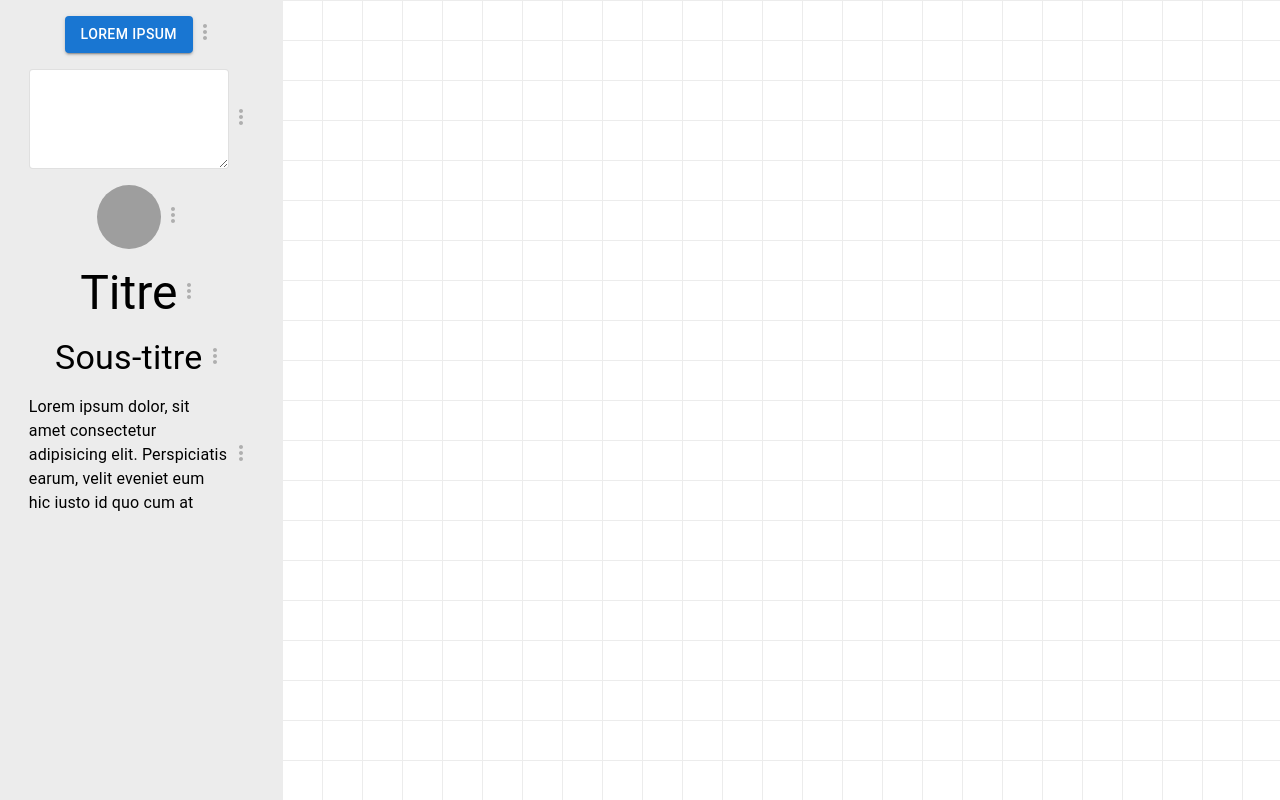
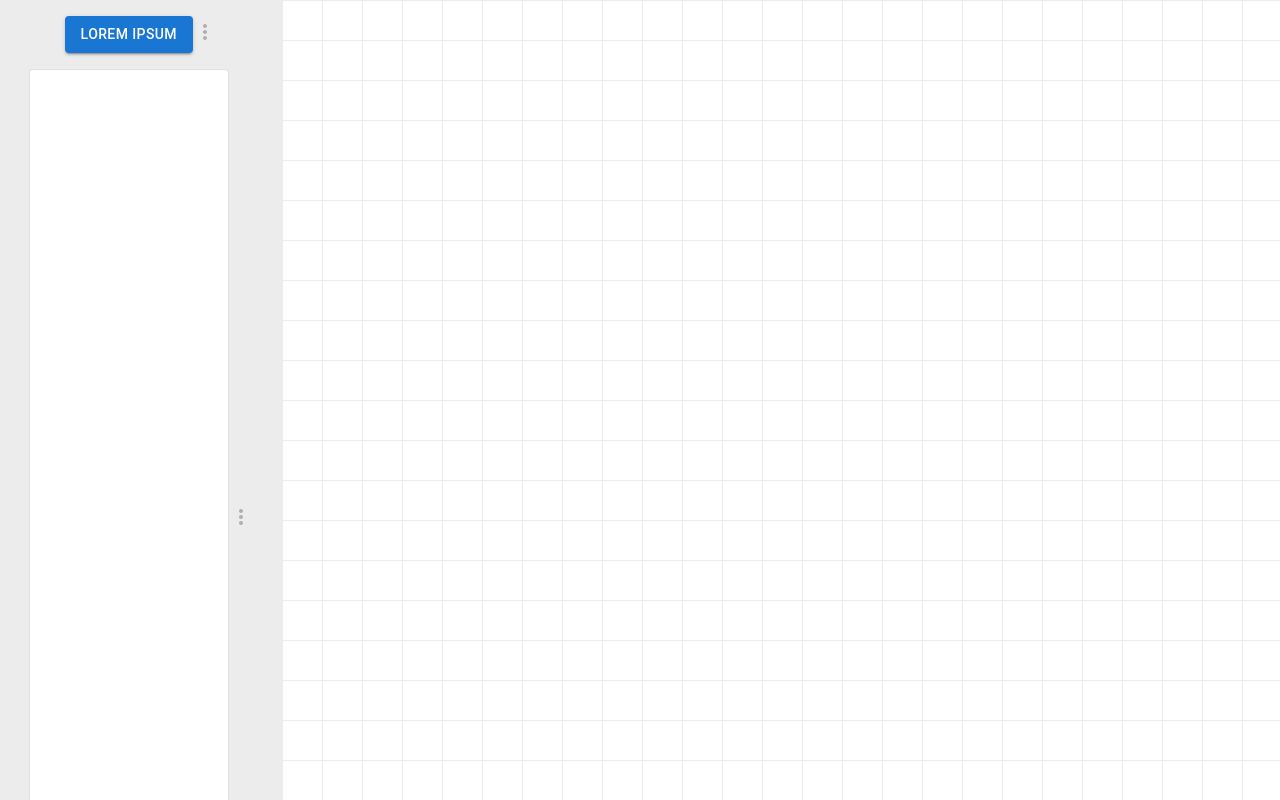
Before and after one commit to YannisAd/Moque-up, a React (Vite) app in the folder moque-up/: page /game in a window 1280 px wide. Built offline with nearby package versions, Linux system fonts and the light colour scheme; grey boxes are pictures that could not be loaded; a web font is replaced by a local one.

Commit message:
scroll tests

```diff
--- a/moque-up/src/components/Droppable.jsx
+++ b/moque-up/src/components/Droppable.jsx
@@ -11,7 +11,12 @@ export function Droppable(props) {
     };
 
     return (
-        <div ref={setNodeRef} style={style} className={props.name}>
+        <div
+            ref={setNodeRef}
+            style={style}
+            className={props.name}
+            id={props.id}
+        >
             {props.children}
         </div>
     );
--- a/moque-up/src/pages/GamePage/ElementList.jsx
+++ b/moque-up/src/pages/GamePage/ElementList.jsx
@@ -22,7 +22,7 @@ const InitialElems = [
                 variant="outlined"
                 sx={{
                     width: 200,
-                    height: 100,
+                    height: 900,
                     resize: "both",
                 }}
             ></Card>
@@ -79,7 +79,7 @@ const InitialElems = [
             <Typography
                 variant="body1"
                 sx={{
-                    width: 200,
+                    width: 100,
                 }}
             >
                 Lorem ipsum dolor, sit amet consectetur adipisicing elit.
--- a/moque-up/src/pages/GamePage/GamePage.jsx
+++ b/moque-up/src/pages/GamePage/GamePage.jsx
@@ -64,9 +64,10 @@ const GamePage = () => {
         const currPos = document
             .getElementById(dragElem.id)
             .getBoundingClientRect();
-        console.log(currPos);
+        const scrollY = document.getElementById("comp-list").scrollTop;
+
         dragElem.position.x = currPos.left;
-        dragElem.position.y = currPos.top;
+        dragElem.position.y = currPos.top - scrollY;
 
         setZIndex((prev) => prev + 1);
         dragElem.zIndex = zIndex;
@@ -74,9 +75,9 @@ const GamePage = () => {
 
     function handleDragEnd(event) {
         const dragElem = drags.find((x) => x.id === event.active.id);
-
+        const scrollY = document.getElementById("comp-list").scrollTop;
         dragElem.position.x += event.delta.x;
-        dragElem.position.y += event.delta.y;
+        dragElem.position.y += event.delta.y + 2 * scrollY;
         dragElem.parent = event.over.id;
 
         const _drags = drags.map((x) => {
--- a/moque-up/src/pages/GamePage/GamePage.scss
+++ b/moque-up/src/pages/GamePage/GamePage.scss
@@ -20,6 +20,9 @@
         h2 {
             font-size: 2rem;
         }
+
+        overflow-y: scroll;
+        overflow-x: visible;
     }
 
     .board-droppable {
```
